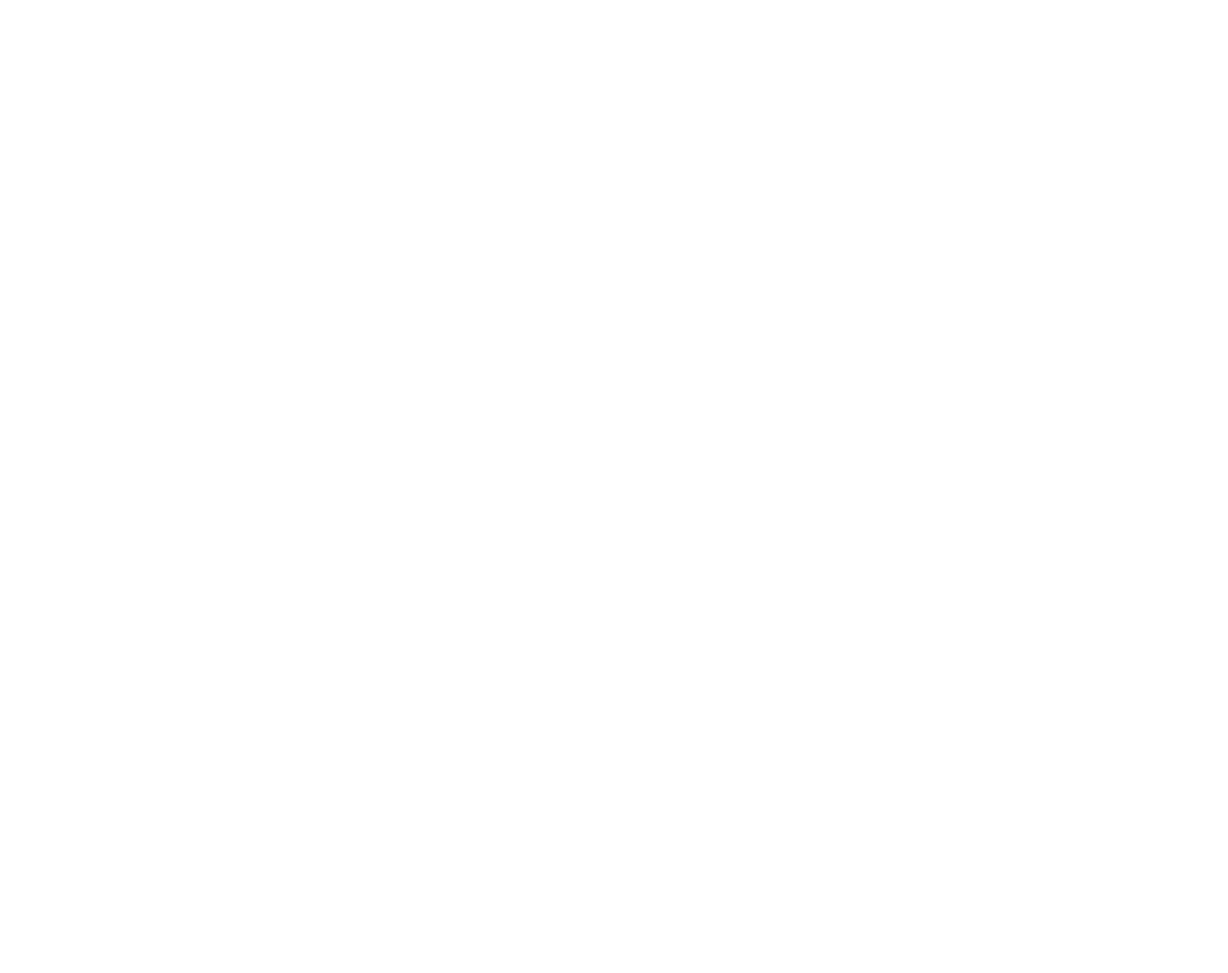
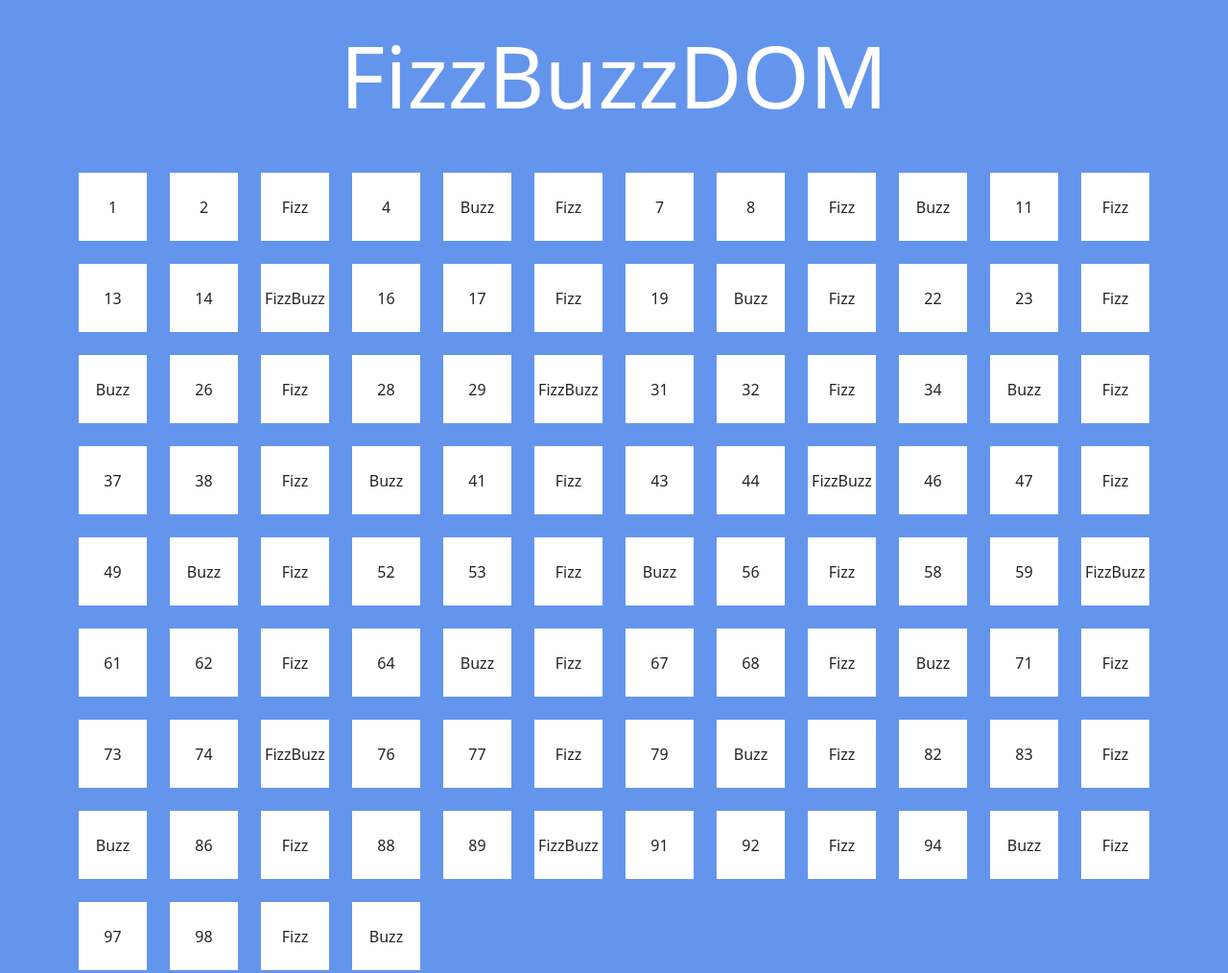
Before and after one commit to MarcoAgosta/js-fizzbuzz, a plain HTML site: page index.html in a window 1280 px wide. Shown: the whole page at 96% size. Before the commit the page ends 800 px from the top, so only its background shows below. Drawn offline with nearby package versions, Linux system fonts and the light colour scheme.

Commit message:
Creata griglia coi cubi numerati

```diff
--- a/CSS/style.css
+++ b/CSS/style.css
@@ -0,0 +1,22 @@
+body{
+    background-color: cornflowerblue;
+}
+
+h1{
+    color: white;
+    font-size: 90px;
+}
+
+.quadrato{
+    height: 100%;
+    aspect-ratio: 1/1;
+    background-color: white;
+    position: relative;
+}
+
+.quadrato span{
+    position: absolute;
+    top: 50%;
+    left: 50%;
+    transform: translate(-50% , -50%);
+}
--- a/JS/main.js
+++ b/JS/main.js
@@ -1,20 +1,31 @@
+const contenitoreCubi = document.getElementById("contenitore")
+
+
+
 for (let i=1; i<=100; i++){
 
     if (i % 3 == 0 && i % 5 !== 0){
 
         console.log("Fizz")
 
+        contenitoreCubi.innerHTML += `<div class="col-1"><div class="quadrato"><span> Fizz </span></div></div>`
+
     } else if (i % 5 == 0 && i % 3 !== 0){
 
         console.log("Buzz")
+
+        contenitoreCubi.innerHTML += `<div class="col-1"><div class="quadrato"><span> Buzz </span></div></div>`
 
     } else if (i % 3 == 0 && i % 5 == 0){
 
         console.log("FizzBuzz")
 
+        contenitoreCubi.innerHTML += `<div class="col-1"><div class="quadrato"><span> FizzBuzz </span></div></div>`
+
     } else{
 
         console.log(i)
 
+        contenitoreCubi.innerHTML += `<div class="col-1"><div class="quadrato"><span>${i}</span></div></div>`
     }
 }
--- a/index.html
+++ b/index.html
@@ -9,8 +9,15 @@
     <link rel="stylesheet" href="CSS/style.css">
 </head>
 <body>
+    <div class="container mb-5 mt-4">
+        <h1 class="text-center">FizzBuzzDOM</h1>
+    </div>
 
+    <div class="container pb-5">
 
+        <div class="row g-4" id="contenitore"></div>
+
+    </div>
 
 
     <script type="text/javascript" src="JS/main.js"></script>
```
